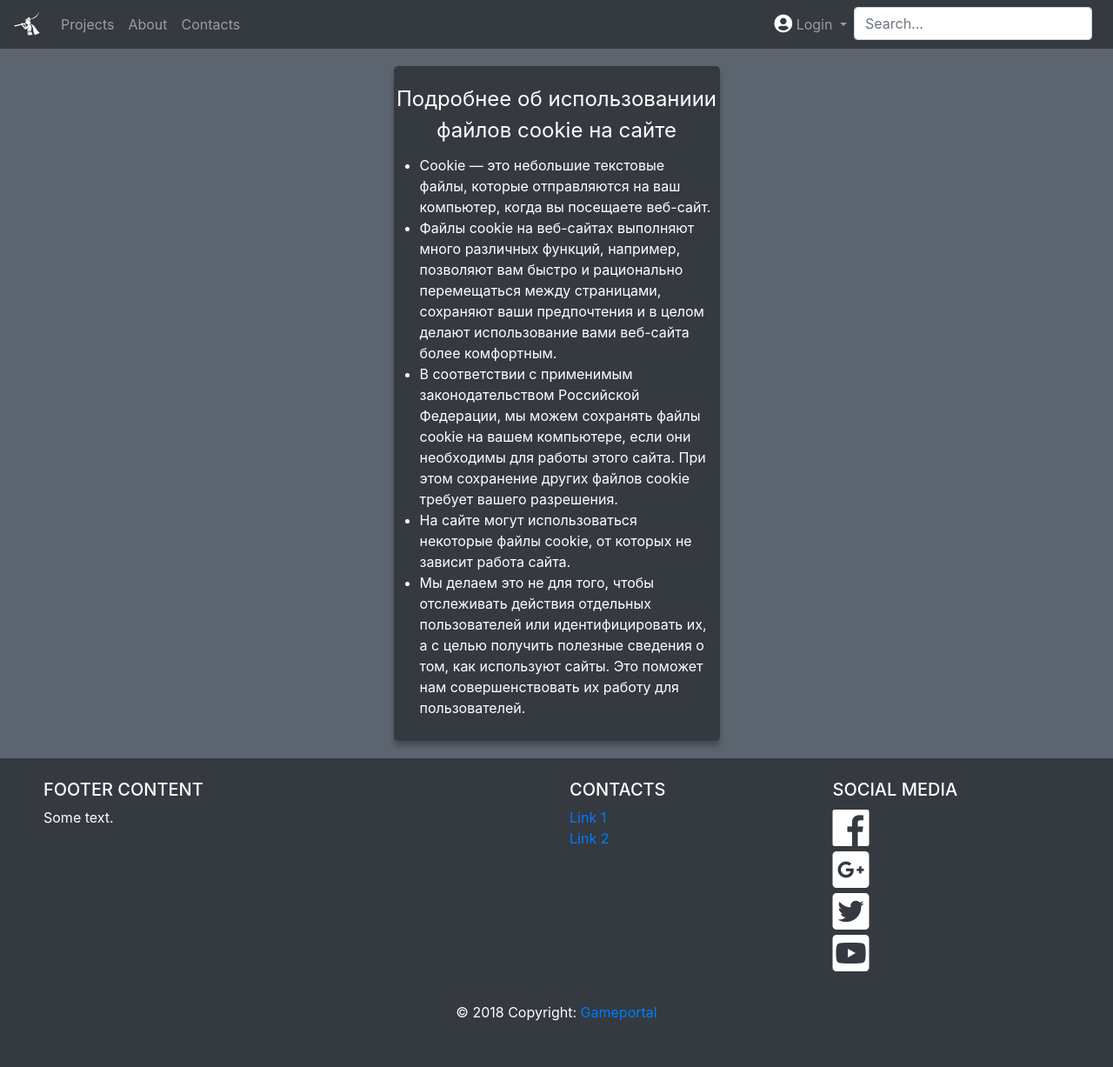
After one commit to Nakmak98/digitames, a PHP site: page /cookies_rules.php in a window 1280 px wide. The commit adds this page. Shown: the whole page at 87% size. Run offline with PHP 8.4, Linux system fonts and the light colour scheme; some libraries are stand-ins or nearby versions.

Commit message:
Добавил страницу подробнее о cookies

```diff
--- /dev/null
+++ b/cookies_rules.php
@@ -0,0 +1,51 @@
+<!DOCTYPE html>
+<html lang="en">
+<head>
+    <meta charset="UTF-8">
+    <title>Подробно о Cookies</title>
+    <link rel="stylesheet" href="css/style.css">
+    <link href="https://stackpath.bootstrapcdn.com/bootstrap/4.1.2/css/bootstrap.min.css" rel="stylesheet" integrity="sha384-Smlep5jCw/wG7hdkwQ/Z5nLIefveQRIY9nfy6xoR1uRYBtpZgI6339F5dgvm/e9B" crossorigin="anonymous">
+    <link rel="stylesheet" href="https://use.fontawesome.com/releases/v5.1.1/css/all.css" integrity="sha384-O8whS3fhG2OnA5Kas0Y9l3cfpmYjapjI0E4theH4iuMD+pLhbf6JI0jIMfYcK3yZ" crossorigin="anonymous">
+</head>
+<body style = "background: #5c656f">
+    <!--Navbar-->
+    <?php
+    if(isset($_COOKIE['user_id'])) {
+        include $_SERVER['DOCUMENT_ROOT'] . "/templates/header.php";
+    }
+    else {
+        include $_SERVER['DOCUMENT_ROOT'] . "/templates/header_default.php";
+    }
+    ?>
+    <!--Navbar-->
+    <div class = "about_cookies">
+        <div class = "head_cookies">Подробнее об использованиии <br>файлов cookie на сайте</div>
+        <div class = "text_cookies">
+            <ul>
+                <li>
+                    Cookie — это небольшие текстовые файлы, которые отправляются на ваш компьютер, когда вы посещаете веб-сайт.
+                </li>
+                <li>
+                    Файлы cookie на веб-сайтах выполняют много различных функций, например, позволяют вам быстро и рационально
+                    перемещаться между страницами, сохраняют ваши предпочтения и в целом делают использование вами веб-сайта более комфортным.
+                </li>
+                <li>
+                    В соответствии с применимым законодательством Российской Федерации, мы можем сохранять файлы cookie на вашем компьютере,
+                    если они необходимы для работы этого сайта. При этом сохранение других файлов cookie требует вашего разрешения.
+                </li>
+                <li>
+                    На сайте могут использоваться некоторые файлы cookie, от которых не зависит работа сайта.
+                </li>
+                <li>
+                    Мы делаем это не для того, чтобы отслеживать действия отдельных пользователей или идентифицировать их,
+                    а с целью получить полезные сведения о том, как используют сайты. Это поможет нам совершенствовать их работу
+                    для пользователей.
+                </li>
+            </ul>
+        </div>
+    </div>
+    <!-- Footer -->
+    <?php include "templates/footer.php"; ?>
+    <!-- Footer -->
+</body>
+</html>
--- a/css/style.css
+++ b/css/style.css
@@ -2,6 +2,32 @@
     padding: 0;
     margin: 0;
 }
+/* Text about cookies*/
+.about_cookies {
+    background: #343a40;
+    color: white;
+    text-align: center;
+    border-radius: 5px;
+    box-shadow: 0 6px 6px rgba(0,0,0,0.25);
+    margin-top:20px;
+    margin-bottom: 20px;
+    width: 375px;
+    margin-left: auto;
+    margin-right: auto;
+}
+.head_cookies {
+    font-size: 24px;
+    padding-top: 20px;
+    padding-bottom: 10px;
+}
+.text_cookies {
+    text-align: left;
+    font-size:16px;
+    padding-left: 30px;
+    padding-right: 8px;
+    padding-bottom: 10px;
+}
+
 /* Cookie Dialog */
 #gdpr-cookie-message {
     --purple: #343a40;
--- a/home.php
+++ b/home.php
@@ -17,7 +17,7 @@
                 message: 'На этом сайте не используются файлы cookie, соглашаясь вы предоставите возможность принимать файли куки, или можете их настроить самостоятельно',
                 delay: 600,
                 expires: -1,
-                link: '#privacy',
+                link: 'cookies_rules.php',
                 onAccept: function(){
                     var myPreferences = $.fn.ihavecookies.cookie();
                     console.log('Yay! The following preferences were saved...');
```
